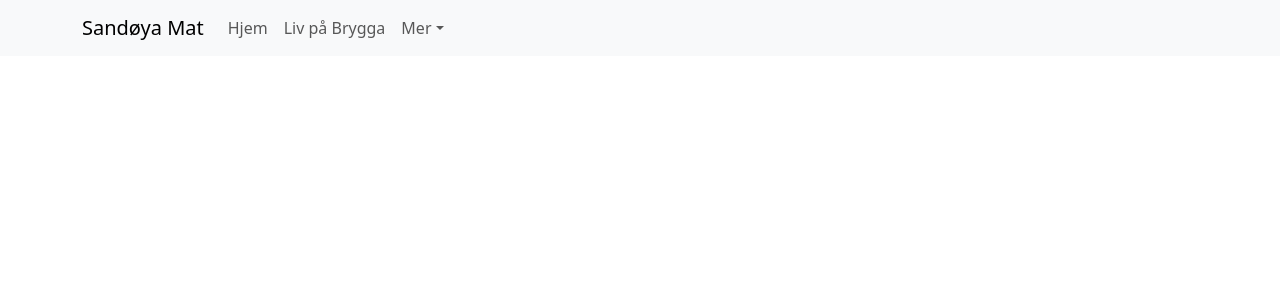
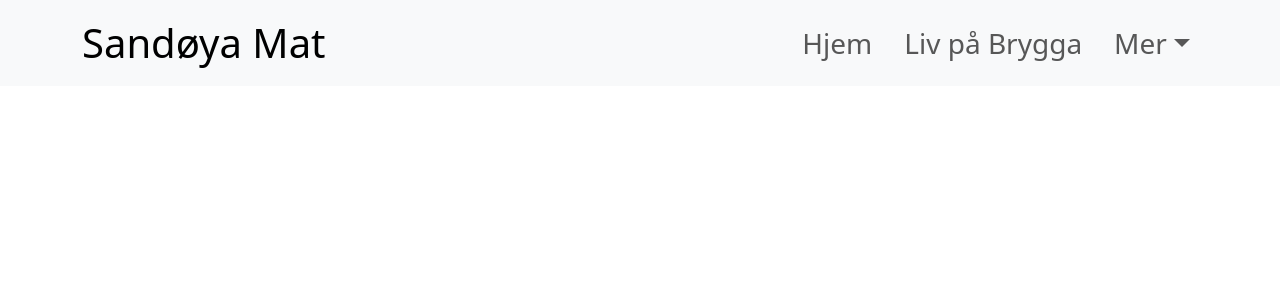
Before and after one commit to CPBrandal/sandoya-mat, a React (Create React App) app: page / in a window 1280 px wide. Shown: the top 300 px of the page. Built offline with nearby package versions, Linux system fonts and the light colour scheme.

Commit message:
Style changes

```diff
--- a/public/index.html
+++ b/public/index.html
@@ -24,7 +24,7 @@
       work correctly both with client-side routing and a non-root public URL.
       Learn how to configure a non-root public URL by running `npm run build`.
     -->
-    <title>React App</title>
+    <title>Sandøya mat</title>
   </head>
   <body>
     <noscript>You need to enable JavaScript to run this app.</noscript>
--- a/src/Home.js
+++ b/src/Home.js
@@ -14,25 +14,25 @@ export function Home() {
       <Navbar expand="lg" className="bg-body-tertiary">
         <Container>
           {/* Replace href with as={Link} + to */}
-          <Navbar.Brand as={Link} to="/">
+          <Navbar.Brand className='fs-1' as={Link} to="/">
             Sandøya Mat
           </Navbar.Brand>
 
           <Navbar.Toggle aria-controls="basic-navbar-nav" />
           <Navbar.Collapse id="basic-navbar-nav">
-            <Nav className="me-auto">
+            <Nav className="ms-auto gap-3">
               {/* Home link */}
-              <Nav.Link as={Link} to="/">
+              <Nav.Link className='fs-3' as={Link} to="/">
                 Hjem
               </Nav.Link>
 
               {/* Liv link */}
-              <Nav.Link as={Link} to="/liv">
+              <Nav.Link className='fs-3' as={Link} to="/liv">
                 Liv på Brygga
               </Nav.Link>
 
               {/* Dropdown items */}
-              <NavDropdown title="Mer" id="basic-nav-dropdown">
+              <NavDropdown className='fs-3' title="Mer" id="basic-nav-dropdown">
                 <NavDropdown.Item as={Link} to="/action/3.1">
                   Action
                 </NavDropdown.Item>
```
